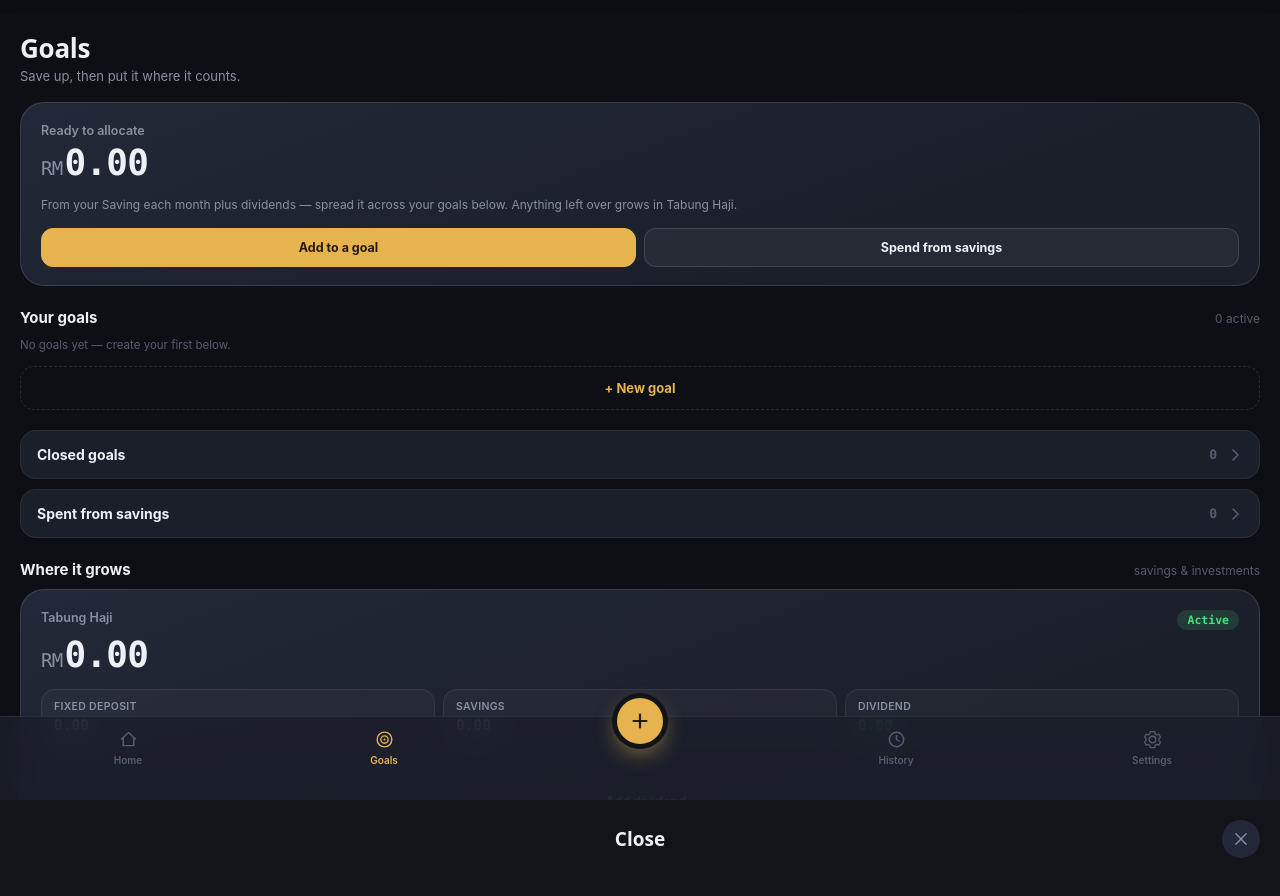
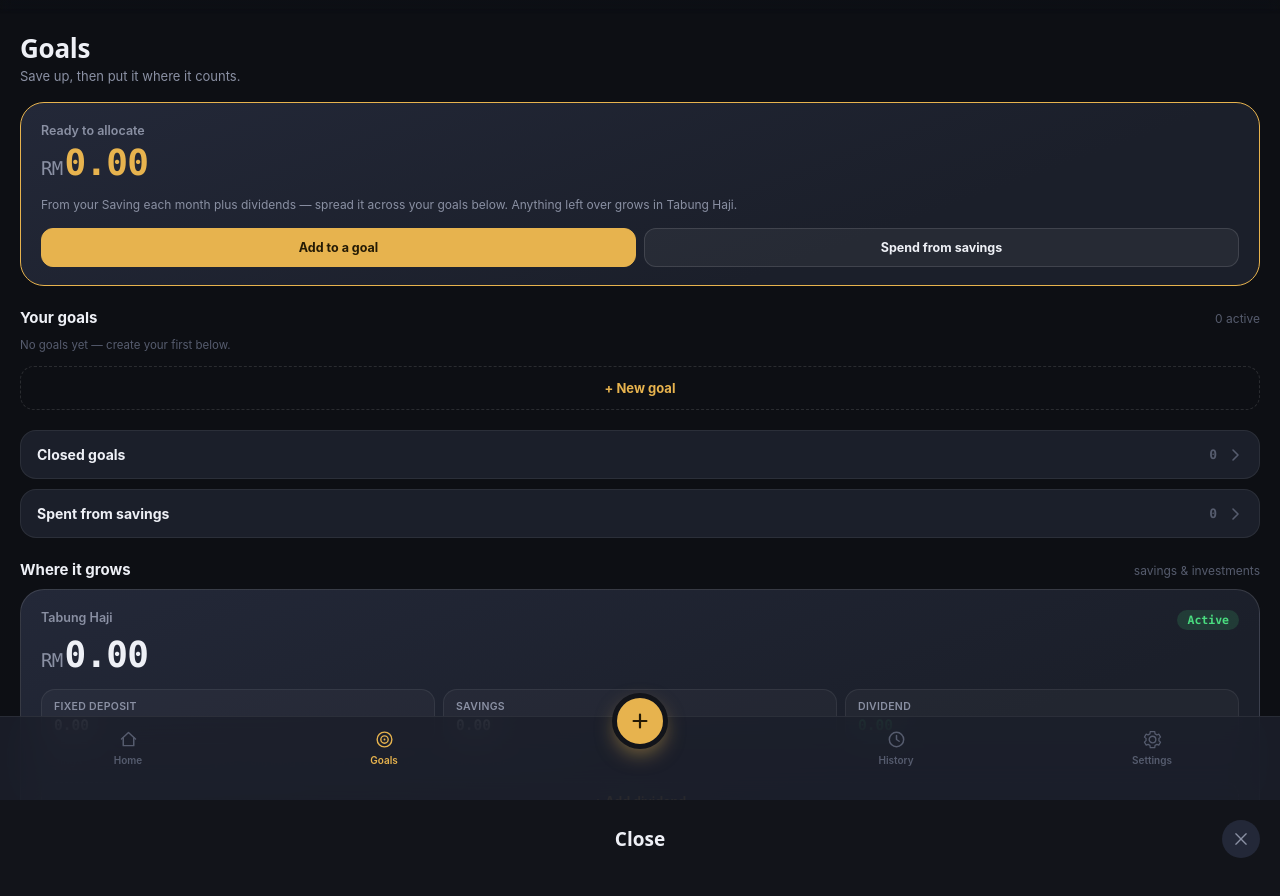
Before and after one commit to Tuanwaf/BajetBro, a Svelte app: page / in a window 1280 px wide. Both pictures are taken after a click on the button "Goals". Shown: the top 896 px of the page. Built offline with nearby package versions, Linux system fonts and the light colour scheme.

Commit message:
Goals: gold Ready-to-allocate box; goal cards outlined in their own colour

```diff
--- a/src/routes/Goals.svelte
+++ b/src/routes/Goals.svelte
@@ -226,9 +226,9 @@
 <h2 class="title">Goals</h2>
 <p class="sub">Save up, then put it where it counts.</p>
 
-<div class="balance-card">
+<div class="balance-card" style="border-color:var(--gold);">
   <div class="balance-top"><div class="lbl">Ready to allocate</div></div>
-  <div class="balance-amt"><span class="cur">RM</span>{fmt(pool)}</div>
+  <div class="balance-amt" style="color:var(--gold);"><span class="cur">RM</span>{fmt(pool)}</div>
   <div style="font-size:12px; color:var(--lo); position:relative; z-index:1;">From your Saving each month plus dividends — spread it across your goals below. Anything left over grows in Tabung Haji.</div>
   <div class="pool-actions">
     <button class="primary" onclick={() => goAdd('addgoal')}>Add to a goal</button>
@@ -241,7 +241,7 @@
   {@const alloc = goalAllocated(g)}
   {@const reached = goalReached(g)}
   {@const pct = g.target > 0 ? Math.min(100, Math.round((alloc / g.target) * 100)) : 0}
-  <div class="card goal-card" class:reached onclick={() => openDetail(g)} role="button" tabindex="0" onkeydown={(e) => e.key === 'Enter' && openDetail(g)}>
+  <div class="card goal-card" class:reached style="border-color:{g.color};" onclick={() => openDetail(g)} role="button" tabindex="0" onkeydown={(e) => e.key === 'Enter' && openDetail(g)}>
     <div class="goal-top">
       <span class="goal-name"><span class="dot" style="background:{g.color}"></span>{g.label}</span>
       <span class="goal-nums"><b class="num">{fmt(alloc)}</b> / {fmt(g.target)}</span>
@@ -515,7 +515,7 @@
     <p class="sub" style="margin-top:4px;">Goals you've spent or completed.</p>
     {#each closedGoals as g (g.id)}
       {@const alloc = goalAllocated(g)}
-      <div class="card goal-card closed" onclick={() => openDetail(g)} role="button" tabindex="0" onkeydown={(e) => e.key === 'Enter' && openDetail(g)}>
+      <div class="card goal-card closed" style="border-color:{g.color};" onclick={() => openDetail(g)} role="button" tabindex="0" onkeydown={(e) => e.key === 'Enter' && openDetail(g)}>
         <div class="goal-top">
           <span class="goal-name"><span class="dot" style="background:{g.color}"></span>{g.label}</span>
           <span class="goal-nums"><b class="num">{fmt(alloc)}</b> / {fmt(g.target)}</span>
```
